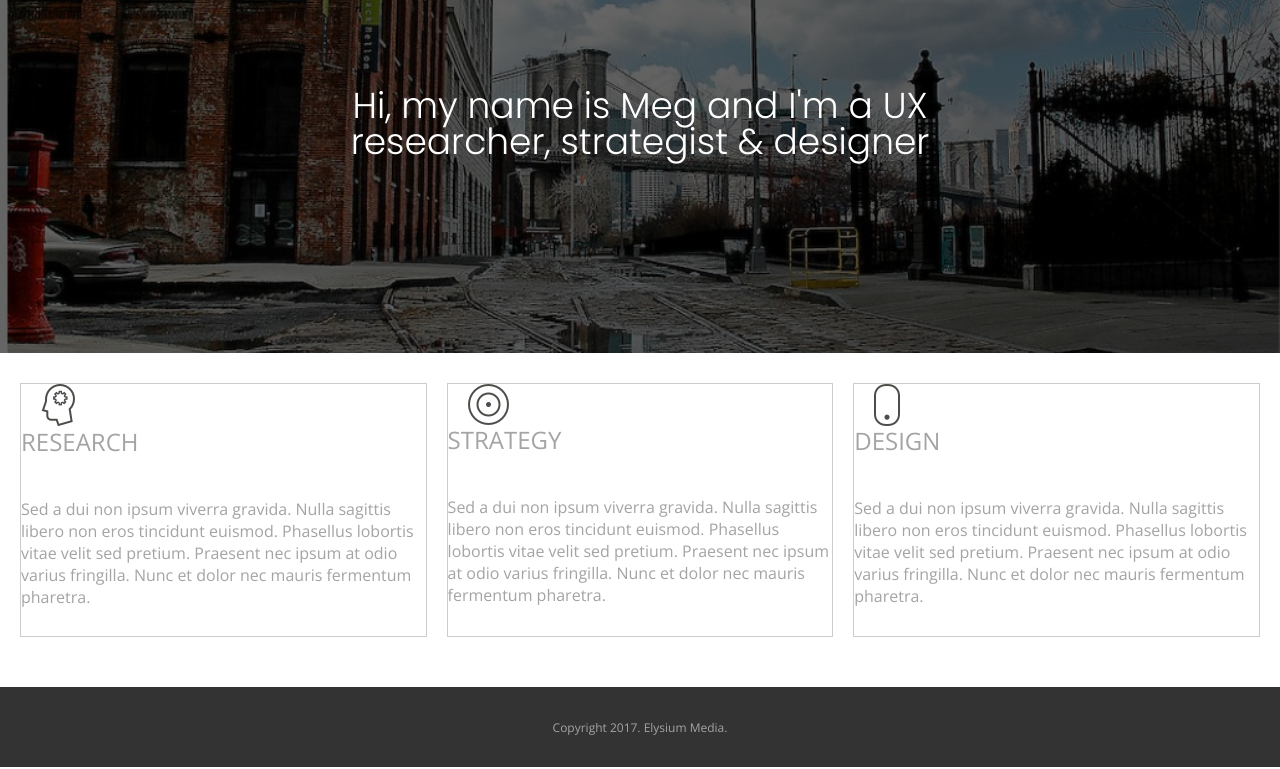
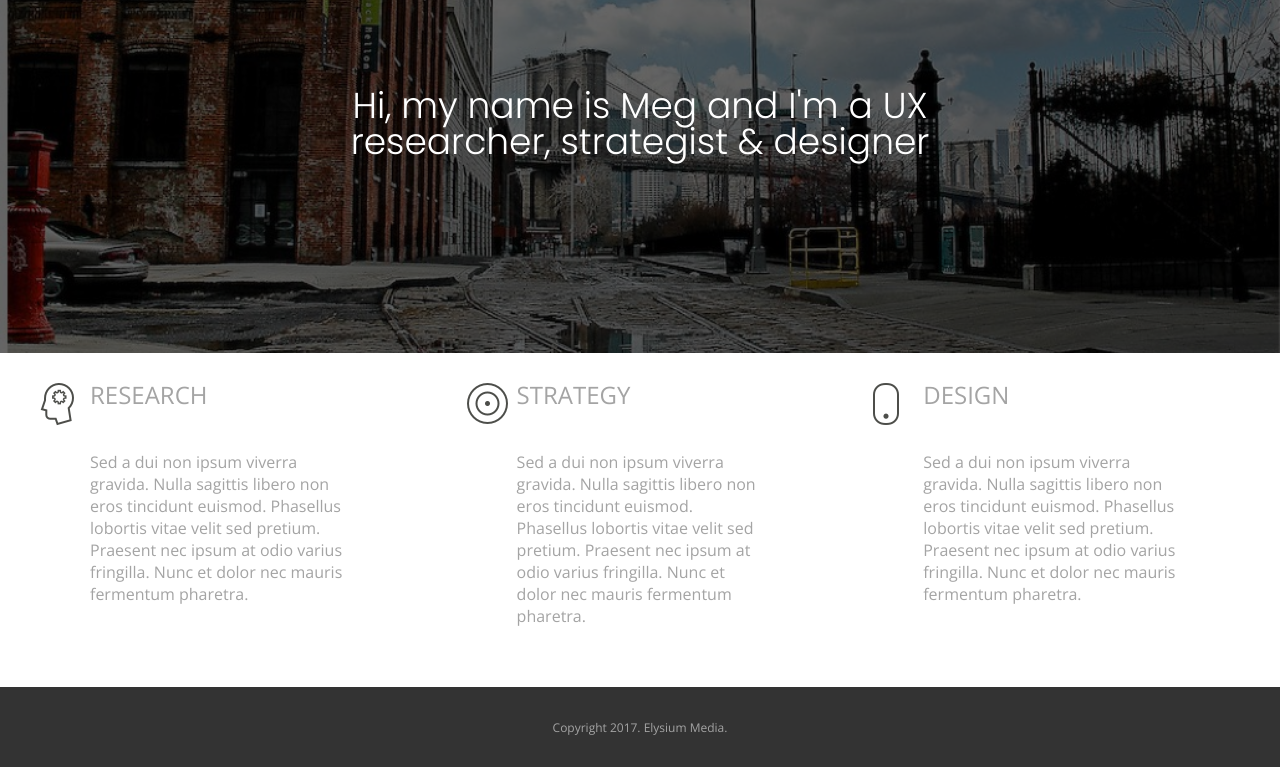
Before and after one commit to mpullis/elysium, a plain HTML site: page index.html in a window 1280 px wide. Shown: the part 62-831 px from the top of the page. Drawn offline with nearby package versions, Linux system fonts and the light colour scheme.

Commit message:
home page fix icon
fixed layout in home page

```diff
--- a/css/style.css
+++ b/css/style.css
@@ -63,8 +63,18 @@ header{
         background-color: rgba(0,0,0,0.6);
         content: "";
  }
-
-
+.boxhome{
+	position: relative;
+	width:33.33%;
+	float:left;
+	padding: 0 20px;
+	height:254px;
+	margin-bottom:20px;
+}
+.inner-wrapper-home{
+	width:100%;
+	height:100%;
+}
 .row{
     background: rgba(39,62,84,0.82);
     overflow: hidden;
@@ -137,6 +147,7 @@ h1{
 }
 
 .icon{
+	position:absolute;
 	float:left;
 	padding:0px 20px ;
 	width:70px;
@@ -144,6 +155,7 @@ h1{
 .info{
 	float:left;
 	width:100%;
+	padding:0px 70px ;
 }
 
 h2{
@@ -166,7 +178,7 @@ p{
 /*******************************************/
 .sub-nav-links {
   float: left;
-  padding: 20px 0px 10px 30px;
+  padding: 30px 0px 30px 30px;
 }
 
 li.smallnav {
--- a/index.html
+++ b/index.html
@@ -27,8 +27,8 @@
 	</div>
 	</header>
 	<div class="row row-home">
-		<div class="box box-left">
-			<div class="inner-wrapper">
+		<div class="boxhome box-left">
+			<div class="inner-wrapper-home">
 				<div class="icon">
 					<img src="images/icon_reserach.png" alt="Research">
 				</div>
@@ -39,8 +39,8 @@
 				</div>
 			</div>
 		</div>
-		<div class="box">
-			<div class="inner-wrapper">
+		<div class="boxhome">
+			<div class="inner-wrapper-home">
 				<div class="icon">
 					<img src="images/icon_target.png" alt="Strategy">
 				</div>
@@ -51,8 +51,8 @@
 				</div>
 			</div>
 		</div>
-		<div class="box box-right">
-			<div class="inner-wrapper">
+		<div class="boxhome box-right">
+			<div class="inner-wrapper-home">
 				<div class="icon">
 					<img src="images/icon_design.png" alt="Design">
 				</div>
```
Also changed, not shown: works.html (+2 -2 lines).
